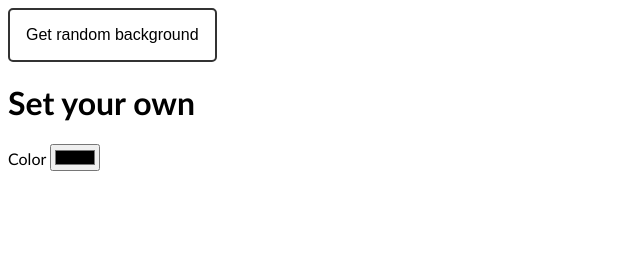
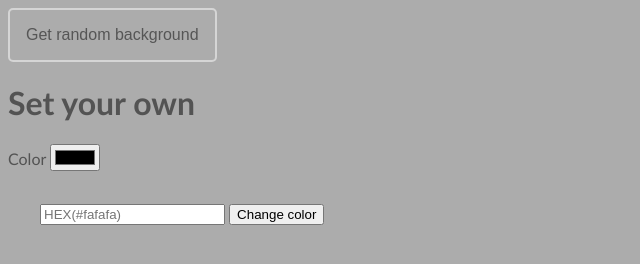
Before and after one commit to 1August/nfactorial-homework-0610-npm, a website: page client/index.html in a window 1280 px wide. Shown: the whole page, without its empty margins (0-640 px from the left). Drawn offline with Linux system fonts and the light colour scheme.

Commit message:
sys.avgv[1]

```diff
--- a/client/index.html
+++ b/client/index.html
@@ -12,16 +12,19 @@
 <body>
 <main>
     <div class="setRandom">
-        <button>Get random background</button>
+        <button class="randomColor">Get random background</button>
     </div>
     <div class="setOwn">
         <h1>Set your own</h1>
+        <label for="color">Color</label>
+        <input id="color" type="color">
+    </div>
+    <div class="setWithInput">
         <form>
-            <label for="color">Color</label>
-            <input id="color" type="color">
+            <input type="text" placeholder="HEX(#fafafa)">
+            <button type="submit" class="changeTextColor">Change color</button>
         </form>
     </div>
 </main>
-
 </body>
 </html>
--- a/client/index.js
+++ b/client/index.js
@@ -2,8 +2,49 @@ const setOfColor = [0, 1, 2, 3, 4, 5, 6, 7, 8, 9, 'A', 'B', 'C', 'D', 'E', 'F']
 
 const root = document.documentElement
 const colorPicker = document.querySelector('#color')
-const btn = document.querySelector('button')
+const randomColorBtn = document.querySelector('.randomColor')
+const form = document.querySelector('form')
 
+// Working with colors
+/**
+ * Convert HEX to RGB
+ * @param hex
+ * @return {number[]|null}
+ */
+const getRgbNumber = hex => {
+    const res = /^#?([a-f\d]{2})([a-f\d]{2})([a-f\d]{2})$/i.exec(hex)
+    const hexNumber = [parseInt(res[1], 16), parseInt(res[2], 16), parseInt(res[3], 16)]
+    return res ? hexNumber : null
+}
+/**
+ * Modify rgb array to reverse codes
+ * @param rgbArr
+ * @return {number[]}
+ */
+const getReverseRgb = rgbArr => [255 - +rgbArr[0], 255 - +rgbArr[1], 255 - +rgbArr[2]]
+/**
+ * Modify rgb array to darker codes
+ * @param rgbArr
+ * @return {number[]}
+ */
+const getDarkerRgb = rgbArr => rgbArr.map(color => Math.round(+color / 2))
+/**
+ * Modify rgb array to lighter codes
+ * @param rgbArr
+ * @return {number[]}
+ */
+const getLighterRgb = rgbArr => rgbArr.map(color => (Math.floor((255 - +color) / 2)) + +color)
+/**
+ * @param arr array or rgb color
+ * @param opacity (default 1) opacity to set rgba
+ * @return {`rgba(${string}, ${string}, ${string}, 1)`}
+ */
+const convertRgbArrToRgb = (arr, opacity = 1) => `rgba(${arr[0]}, ${arr[1]}, ${arr[2]}, ${opacity})`
+
+/**
+ * Render random HEX string
+ * @return {string}
+ */
 const getRandomColor = () => {
     const length = 6
     let res = '#'
@@ -11,28 +52,73 @@ const getRandomColor = () => {
         res += setOfColor[Math.floor(Math.random() * setOfColor.length)]
     return res
 }
-const setColors = ({ mainColor, rgbNumber, reverseCol, rgbCol }) => {
-    root.style.setProperty('--bg-color', mainColor)
+/**
+ * Set variables in css
+ * @param hexCol
+ * @param reverseCol
+ * @param lighterCol
+ * @param darkerCol
+ */
+const setColors = ({ hexCol, reverseCol, lighterCol, darkerCol }) => {
+    root.style.setProperty('--bg-color', hexCol)
     root.style.setProperty('--text-color', convertRgbArrToRgb(reverseCol))
-    root.style.setProperty('--lighter-color', convertRgbArrToRgb(getLighterRgb(rgbNumber)))
-    root.style.setProperty('--darker-color', convertRgbArrToRgb(getDarkerRgb(rgbNumber)))
+    root.style.setProperty('--lighter-color', convertRgbArrToRgb(lighterCol))
+    root.style.setProperty('--darker-color', convertRgbArrToRgb(darkerCol))
 }
+/**
+ * Get colors object
+ * @param color
+ * @return {{darkerCol: number[], rgbArr: (number[]|null), lighterCol: number[], hexCol, reverseCol: number[]}}
+ */
 const getColorsSet = color => ({
-    mainColor: color,
-    rgbNumber: getRgbNumber(color),
+    hexCol: color,
+    rgbArr: getRgbNumber(color),
     reverseCol: getReverseRgb(getRgbNumber(color)),
-    rgbCol: convertRgbArrToRgb(getReverseRgb(getRgbNumber(color)))
+    lighterCol: getLighterRgb(getRgbNumber(color)),
+    darkerCol: getDarkerRgb(getRgbNumber(color))
 })
 
-const getRgbNumber = hex => {
-    const res = /^#?([a-f\d]{2})([a-f\d]{2})([a-f\d]{2})$/i.exec(hex)
-    const hexNumber = [parseInt(res[1], 16), parseInt(res[2], 16), parseInt(res[2], 16)]
-    return res ? hexNumber : null
+// Getting color from session or local storage and setting it
+const setInitialColor = () => {
+    const session = sessionStorage.getItem('user-color') ?? null
+    const local = localStorage.getItem('user-color') ?? null
+    console.log(local)
+    if (!session) console.log('no session')
+    setColors(getColorsSet(local ?? '#acacac'))
 }
-const getReverseRgb = rgbArr => [255 - +rgbArr[0], 255 - +rgbArr[1], 255 - +rgbArr[2]]
-const getDarkerRgb = rgbArr => rgbArr.map(color => Math.round(+color / 2))
-const getLighterRgb = rgbArr => rgbArr.map(color => (Math.floor((255 - +color) / 2)) + +color)
-const convertRgbArrToRgb = (arr, opacity = 1) => `rgba(${arr[0]}, ${arr[1]}, ${arr[2]}, ${opacity})`
+setInitialColor()
 
-btn.addEventListener('click', () => setColors(getColorsSet(getRandomColor())))
-colorPicker.addEventListener('change', e => setColors(getColorsSet(e.target.value)))
+/**
+ * @param saveColorObj
+ * @param saveStorage
+ */
+const setColorAndSave = (saveColorObj, saveStorage) => {
+    setColors(getColorsSet(saveColorObj))
+    saveStorage(saveColorObj)
+}
+
+// Working with storages
+/**
+ * Set sessionStorage
+ * @param color
+ */
+const setSession = color => {
+    sessionStorage.setItem('user-color', color)
+}
+/**
+ * Set localStorage
+ * @param color
+ */
+const setLocal = color => {
+    localStorage.setItem('user-color', color)
+}
+
+// Events
+randomColorBtn.addEventListener('click', () => setColorAndSave(getRandomColor(), setLocal))
+colorPicker.addEventListener('change', e => setColorAndSave(e.target.value, setLocal))
+form.addEventListener('submit', e => {
+    e.preventDefault()
+    const inputVal = form.querySelector('input').value
+    if (!inputVal) return
+    setColorAndSave(inputVal, setSession)
+})
--- a/client/style.css
+++ b/client/style.css
@@ -13,7 +13,7 @@ body{
 }
 
 
-button{
+.randomColor{
     color: var(--darker-color);
 
     padding: 1rem;
@@ -25,5 +25,9 @@ button{
 }
 
 button:hover{
+    background-color: #acacac;
+}
 
+form{
+    padding: 2rem;
 }
--- a/package.json
+++ b/package.json
@@ -8,9 +8,8 @@
     "test": "echo \"Error: no test specified\" && exit 1",
     "addGit": "git add .",
     "commitGit": "git commit -m",
-    "addAndCommitGit": "npm run addGit && npm run commitGit -msg",
-    "pushGit": "npm run addAndCommitGit -msgs && git push",
-    "testGitPush": "git add . && git commit -m"
+    "pushGit": "git push",
+    "addNCommitGit": "npm run addGit && npm run commitGit sys.avgv[1] && git push"
   },
   "author": "",
   "license": "ISC",
```
Also changed, not shown: index.js (line endings or trailing spaces), 1 other file.
